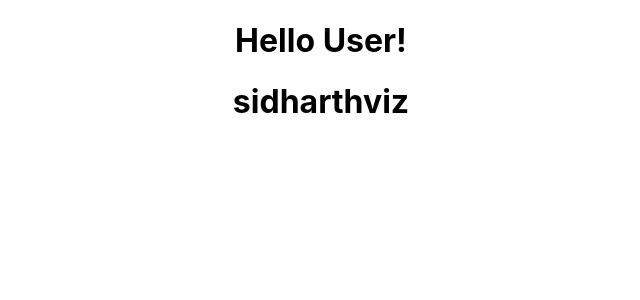
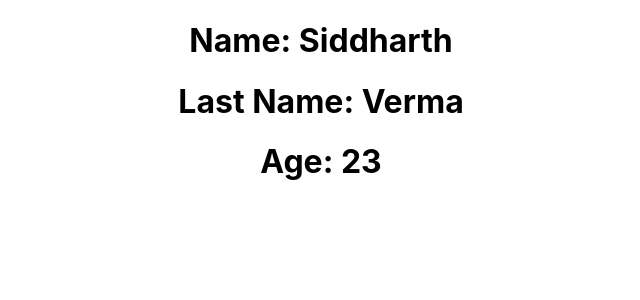
Before and after one commit to sidharthviz/React-app, a React (Create React App) app in the folder first-react-app/: page / in a window 1280 px wide. Shown: the top 300 px of the page, without its empty margins (319-959 px from the left). Built offline with nearby package versions, Linux system fonts and the light colour scheme.

Commit message:
Update App.js

```diff
--- a/first-react-app/src/App.js
+++ b/first-react-app/src/App.js
@@ -1,22 +1,21 @@
 import './App.css';
 
-const  App = () => {
-  const name = "sidharthviz";
-  const isShowing = false;
+const Person = () => {
+  return (
+    <>
+    <h1>Name: Siddharth</h1>
+    <h1>Last Name: Verma</h1>
+    <h1>Age: 23</h1>
+    </>
+  )
+}
+
+ const App = () => {
   return (
     <div className="App">
-      <h1>Hello {isShowing ? name : 'User!'}</h1>
-      {name ? (
-        <>
-        <h1>{name}</h1>
-        </>
-      ) : (
-        <>
-        <h1>test</h1>
-        </>
-      )}
+     < Person/>
     </div>
   );
-}
+ }
 
 export default App;
```
